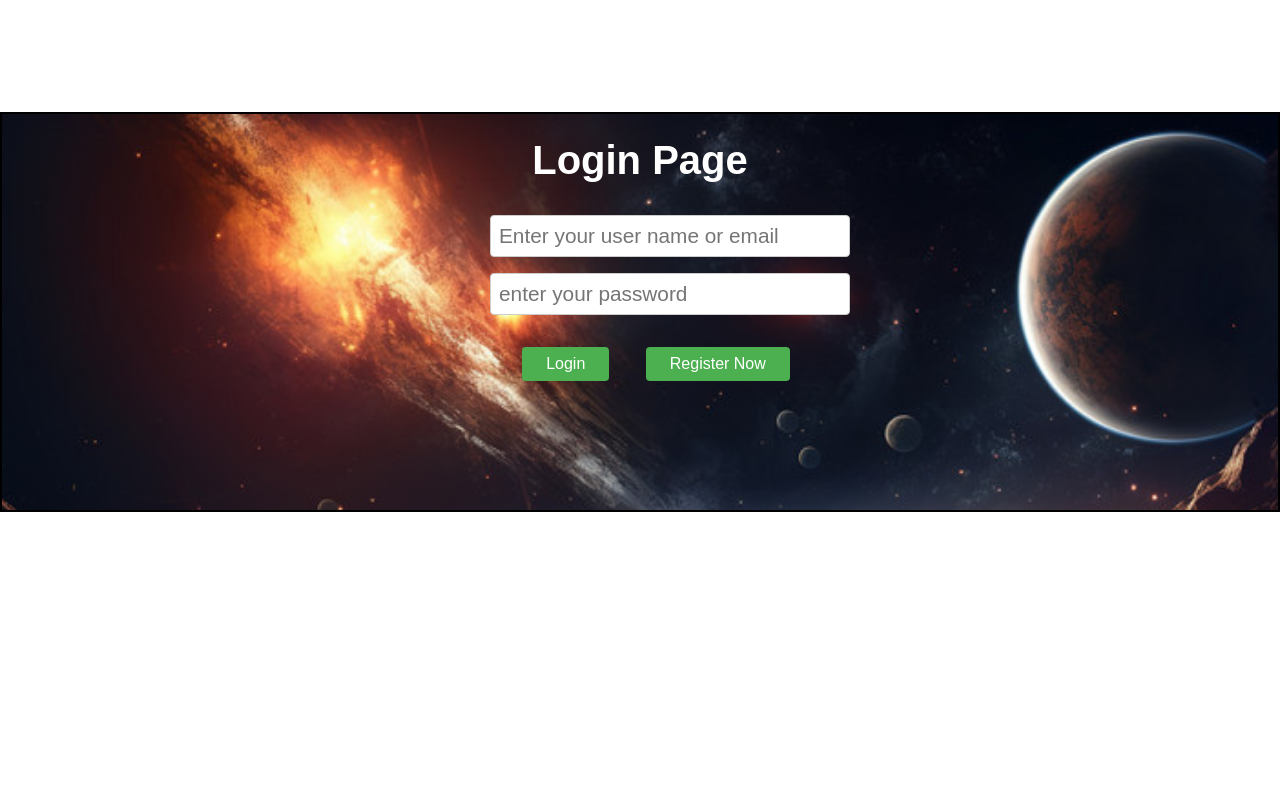
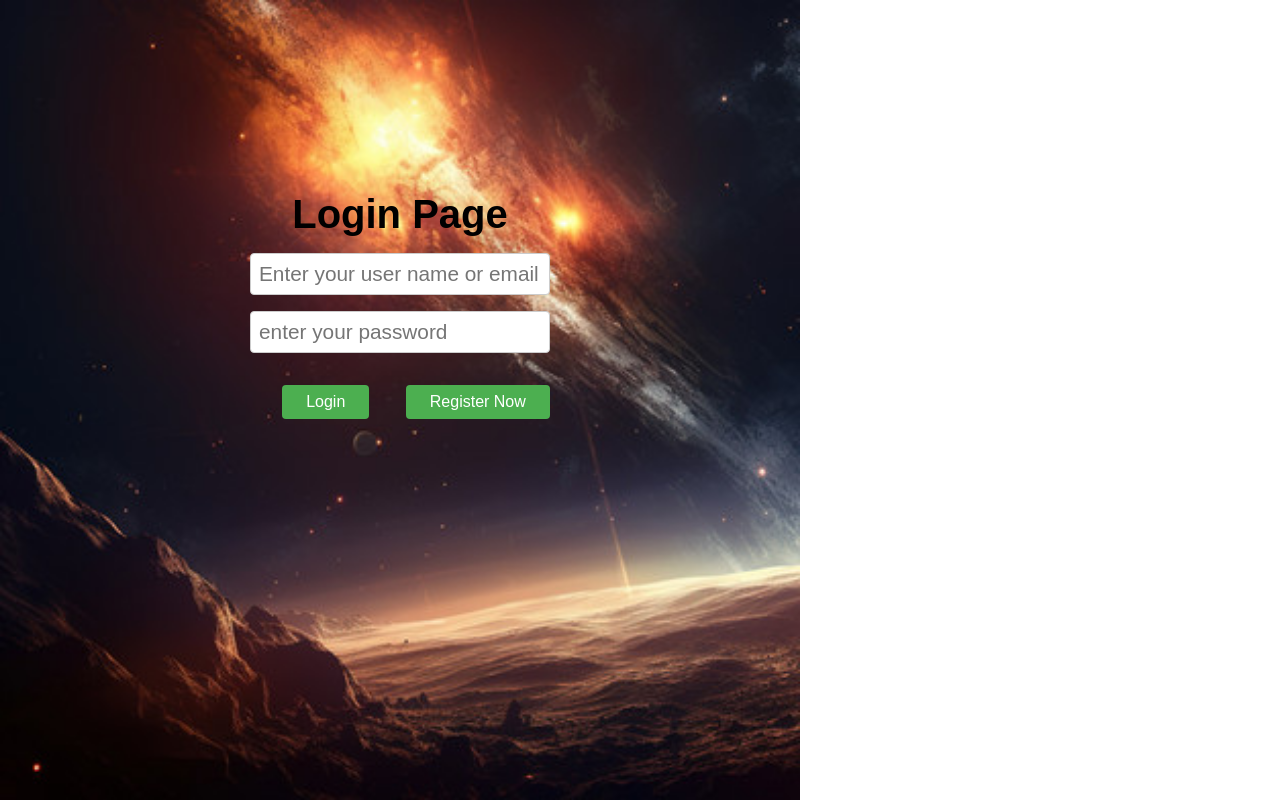
Before and after one commit to Rumesh36/log-in, a plain HTML site: page index.html in a window 1280 px wide. Drawn offline with Linux system fonts and the light colour scheme.

Commit message:
error fixed

```diff
--- a/index.html
+++ b/index.html
@@ -10,10 +10,9 @@
 
  <div class="bg">
 
-     <h1>Login Page</h1>
-
 
  <div class="text">
+    <h1>Login Page</h1>
 
     <input type="text" maxlength="20" placeholder="Enter your user name or email">
     <input type="password" maxlength="10" placeholder="enter your password" >
--- a/style.css
+++ b/style.css
@@ -7,30 +7,26 @@
 body {
     font-family: Arial, sans-serif;
     text-align: center;
-    margin-top: 4em;
 }
 .bg{
-    margin-top: 7rem;
-    width: 100%;
-    height: 100%;
+    margin-top:0;
+    width: 100vh;
+    height: 100vh;
     background-image: url(img/space.jpeg);
-    height:50vh;
-    margin-left: auto;
-    margin-right: auto;
-    border: solid black 2px;
     background-size: cover;
 }
 h1 {
     font-size: 2.5rem;
-color: white;
-margin-top: 1.5rem;
-margin-bottom: 2rem;
+color: rgb(0, 0, 0);
+margin-top: 12rem;
+
 }
 
 .text {
     width: 100%;
     max-width: 300px;
     margin: 0 auto;
+    align-content: center;
 }
 
 input[type="text"],
@@ -42,7 +38,7 @@ input[type="email"] {
     font-size: 1.3rem;
     margin-top: 1rem;
     margin-bottom: 1rem;
-    width: 120%;
+    width: 100%;
     padding: 0.5rem;
     border: 1px solid #ccc;
     border-radius: 4px;
```
